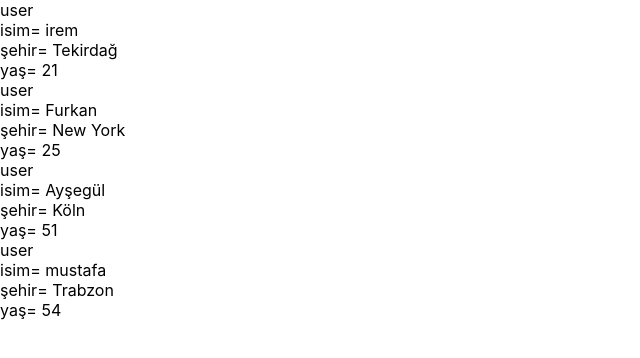
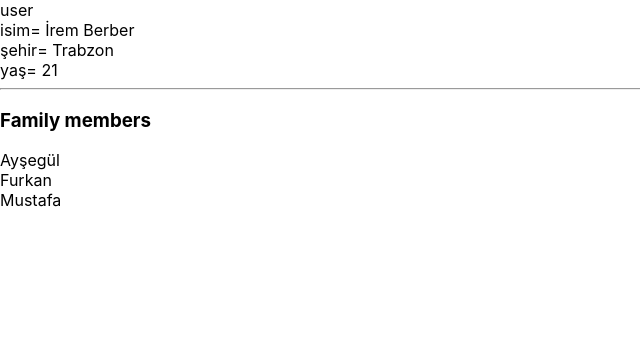
Before and after one commit to iremberber/T-React-File, a React (Create React App) app in the folder hello-react/: page / in a window 1280 px wide. Shown: the top 358 px of the page, without its empty margins (0-640 px from the left). Built offline with nearby package versions, Linux system fonts and the light colour scheme.

Commit message:
Obje ve Array ile Çalışmak

```diff
--- a/hello-react/src/App.js
+++ b/hello-react/src/App.js
@@ -2,11 +2,16 @@ import React from "react";
 import User from "./components/user";
 
 
+const user={
+  name: "İrem Berber",
+  city: "Trabzon",
+  age:"21"
+};
+
+
 function App() {
-  return  <div ><User name="irem" city="Tekirdağ" age="21"/>
-  <User name="Furkan" city="New York" age="25"/>
-  <User name="Ayşegül" city="Köln" age="51"/>
-  <User name="mustafa" city="Trabzon" age="54"/>
+  return  <div ><User data={user} family={["Ayşegül", "Furkan", "Mustafa"]}/>
+
 
   </div>;
 }
--- a/hello-react/src/components/user.js
+++ b/hello-react/src/components/user.js
@@ -1,12 +1,58 @@
 import React from 'react'
 
-function user(props) {
-    console.log(props)
+/*function user(props) {
+    console.log(props);
   return  <div>
       user
-      <div>isim= {props.name}</div>
-      <div>şehir= {props.city}</div>
-      <div>yaş= {props.age}</div>
+      <div>isim= {props.data.name}</div>
+      <div>şehir= {props.data.city}</div>
+      <div>yaş= {props.data.age}</div>
+    </div>
+
+}*/
+
+
+/*function user({data: {name, city, age}}) {
+  return  <div>
+      user
+      <div>isim= {name}</div>
+      <div>şehir= {city}</div>
+      <div>yaş= {age}</div>
+    </div>
+
+}*/
+
+/*function user(props) {
+    console.log(props);
+
+    const {name, age, city} = props.data;
+
+  return  <div>
+      user
+      <div>isim= {name}</div>
+      <div>şehir= {city}</div>
+      <div>yaş= {age}</div>
+    </div>
+
+}*/
+
+
+function user({data, family}) {
+    console.log(data);
+  return  <div>
+      user
+      <div>isim= {data.name}</div>
+      <div>şehir= {data.city}</div>
+      <div>yaş= {data.age}</div>
+
+      <hr/>
+
+      <h3>Family members</h3>
+     { family.map((fam, i) => (
+        <div key={i}>{fam}</div>)
+
+
+      )}
     </div>
 
 }
```
